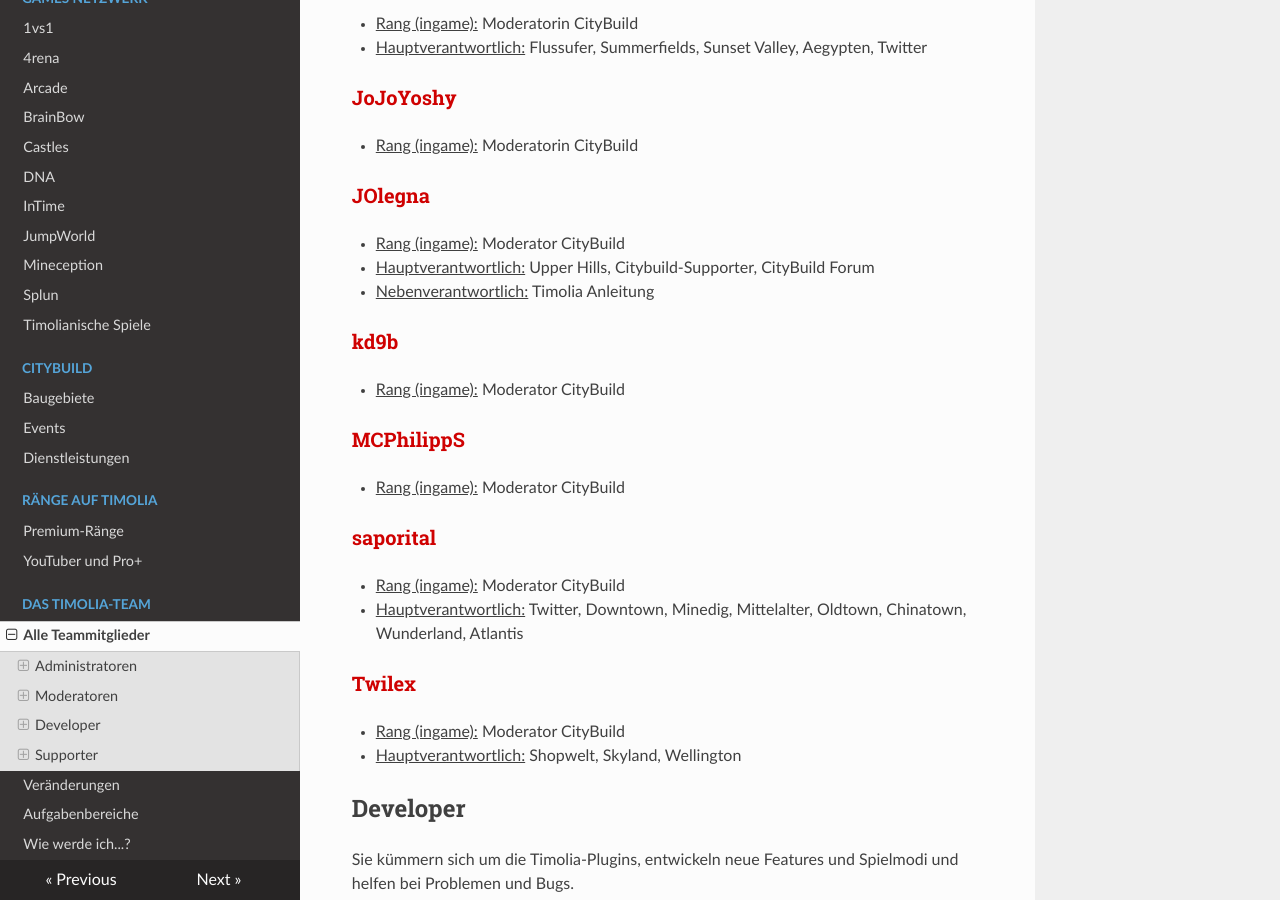
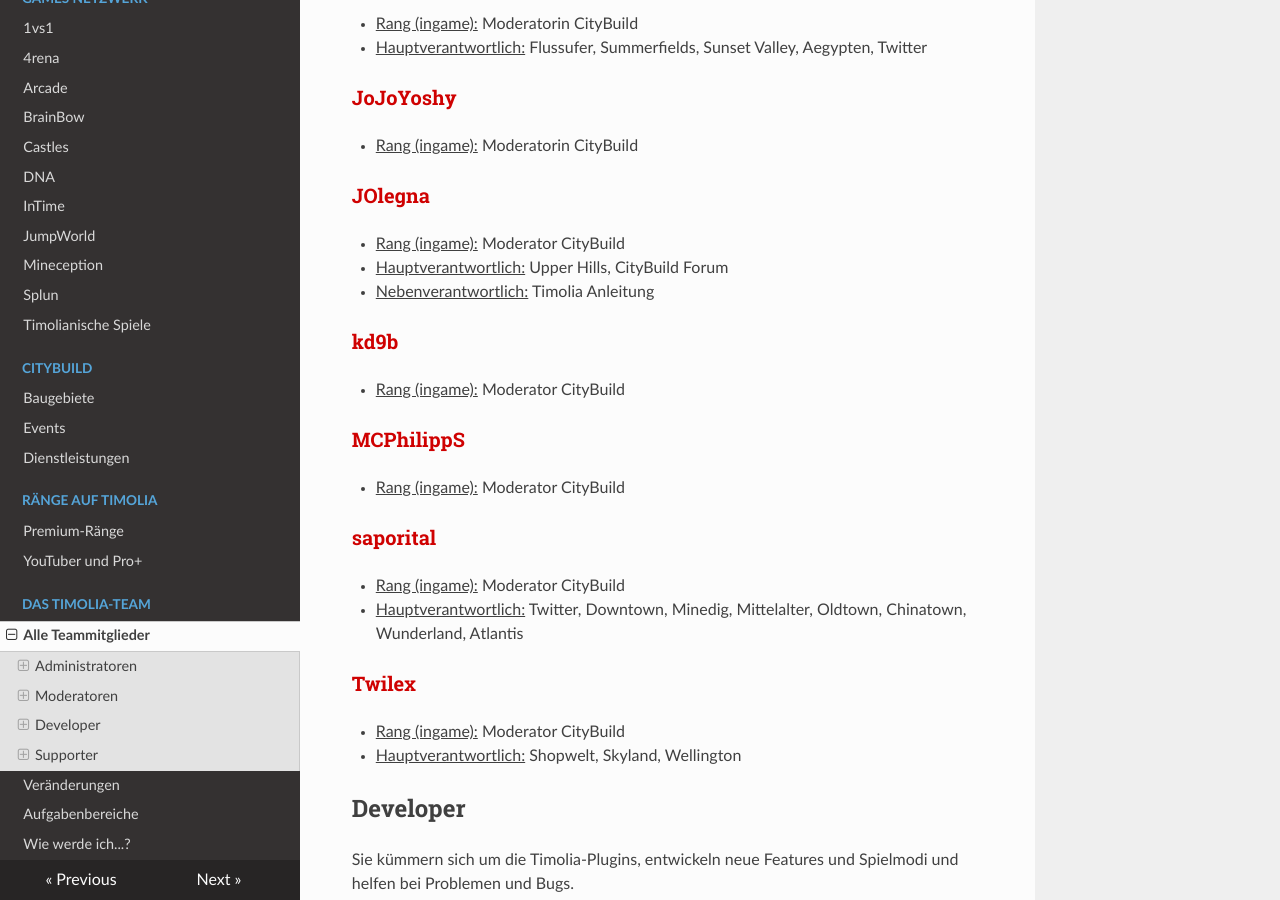
Before and after one commit to TimoliaDE/HowTo, an MkDocs documentation site: the page built from docs/team/members.md, in a window 1280 px wide and 900 px high, scrolled down 9785 px. Built offline with MkDocs 1.6.1, drawn with Linux system fonts in a browser that asks for light colours; nearby versions of some CDN libraries; old or Windows-style settings are respelled for this version of MkDocs.

```diff
--- a/docs/team/members.md
+++ b/docs/team/members.md
@@ -315,7 +315,7 @@ Moderatoren kümmern sich um das reibungslose Spielererlebnis der verschiedenen
 
 ### <strong><span style="color:#CF0101">JOlegna</span></strong>
 - <u>Rang (ingame):</u> Moderator CityBuild
-- <u>Hauptverantwortlich:</u> Upper Hills, Citybuild-Supporter, CityBuild Forum
+- <u>Hauptverantwortlich:</u> Upper Hills, CityBuild Forum
 - <u>Nebenverantwortlich:</u> Timolia Anleitung
 
 ###<strong><span style="color:#CF0101">kd9b</span></strong>
```
Also changed, not shown: docs/team/responsibilities.md (+0 -1 lines).
